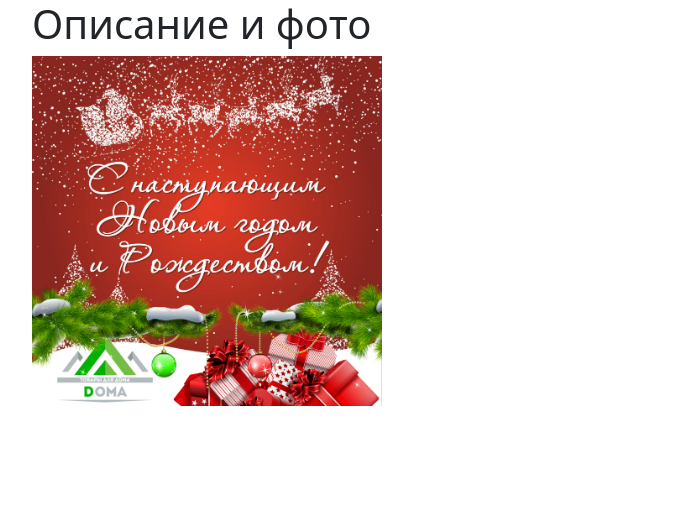
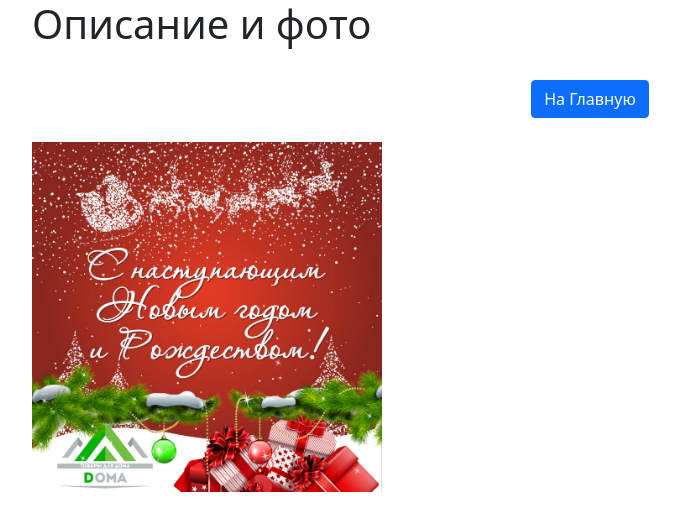
Before and after one commit to dimadawid/fotohosting, a PHP site: page /comment.php in a window 1280 px wide. Shown: the top 531 px of the page, without its empty margins (50-730 px from the left). Run offline with PHP 8.4, Linux system fonts and the light colour scheme; data comes from the database, SQL or seed files in the repository; a stand-in replaces the project's code that opens the database connection.

Commit message:
correction

```diff
--- a/comment.php
+++ b/comment.php
@@ -30,7 +30,14 @@ $messages = get_messages();
 <body>
 <div class="container">
 <h1>Описание и фото</h1>
+<div class="row">
+                <div class="col-md-12 text-center my-4">
+                    <a href="index.php"><button class="btn btn-primary">На Главную</button></a>
+                </div>
 
+
+
+            </div>
 
 
     <div class="row">
```
